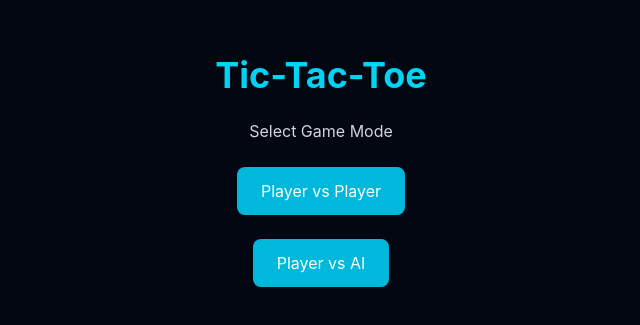
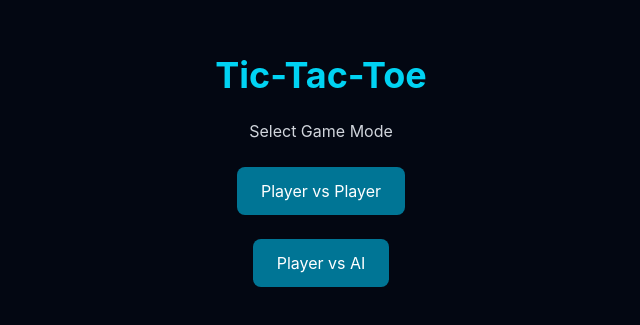
Before and after one commit to LidonJacob/Tic-Tac-Toe, a React (Vite) app in the folder frontend/: page / in a window 1280 px wide. Shown: the part 229-554 px from the top of the page, without its empty margins (319-959 px from the left). Built offline with nearby package versions, Linux system fonts and the light colour scheme.

Commit message:
improved UX

```diff
--- a/frontend/src/components/DifficultySelector.jsx
+++ b/frontend/src/components/DifficultySelector.jsx
@@ -1,25 +1,31 @@
 const DifficultySelector = ({ onSelectDifficulty }) => {
   return (
     <div className="min-h-screen bg-gray-950 flex flex-col items-center justify-center gap-6 px-4 py-8">
-      <h1 className="text-3xl sm:text-4xl font-bold text-cyan-400">Choose Difficulty</h1>
+      <h1 className="text-3xl sm:text-4xl font-bold text-cyan-400">
+        Choose Difficulty
+      </h1>
 
       <button
         onClick={() => onSelectDifficulty("easy")}
-        className="px-4 py-3 sm:px-6 bg-cyan-500 text-white rounded-lg cursor-pointer hover:bg-green-500"
+        className="px-4 py-3 sm:px-6 bg-cyan-700 text-white rounded-lg cursor-pointer
+         hover:bg-cyan-800 focus-visible:outline-2
+         focus-visible:outline-offset-2 focus-visible:outline-cyan-400"
       >
         {" "}
         Easy{" "}
       </button>
       <button
         onClick={() => onSelectDifficulty("medium")}
-        className="px-4 py-3 sm:px-6 bg-cyan-500 text-white rounded-lg cursor-pointer hover:bg-yellow-500"
+        className="px-4 py-3 sm:px-6 bg-cyan-700 text-white rounded-lg cursor-pointer hover:bg-cyan-800
+        focus-visible:outline-2 focus-visible:outline-offset-2 focus-visible:outline-cyan-400"
       >
         {" "}
         Medium{" "}
       </button>
       <button
         onClick={() => onSelectDifficulty("hard")}
-        className="px-4 py-3 sm:px-6 bg-cyan-500 text-white rounded-lg cursor-pointer hover:bg-red-500"
+        className="px-4 py-3 sm:px-6 bg-cyan-700 text-white rounded-lg cursor-pointer hover:bg-cyan-800
+        focus-visible:outline-2 focus-visible:outline-offset-2 focus-visible:outline-cyan-400"
       >
         {" "}
         Hard{" "}
@@ -29,12 +35,3 @@ const DifficultySelector = ({ onSelectDifficulty }) => {
 };
 
 export default DifficultySelector;
-
-
-//useeffect is a hook that allows you to perform side effects in function components, it has a dependency array
-//dpendency array
-//No dependncy array runs after every render
-//empty dependncy array runs after first render
-//dependency array runs after every render or change of dependency also on the first render
-
-//useCallback keeps a function in memory
--- a/frontend/src/components/GameControls.jsx
+++ b/frontend/src/components/GameControls.jsx
@@ -3,14 +3,14 @@ const GameControls = ({ onRestart, onChangeMode }) => {
     <div className="flex flex-wrap justify-center gap-3 sm:gap-5">
       <button
         onClick={onRestart}
-        className="mt-6 px-4 py-3 sm:px-6 bg-cyan-500 hover:bg-cyan-600 text-white font-bold rounded-lg"
+        className="mt-6 px-4 py-3 sm:px-6 bg-cyan-700 hover:bg-cyan-800 text-white font-bold rounded-lg"
       >
         Restart Game
       </button>
 
       <button
         onClick={onChangeMode}
-        className="mt-6 px-4 py-3 sm:px-6 bg-cyan-500 hover:bg-red-500 text-white font-bold rounded-lg "
+        className="mt-6 px-4 py-3 sm:px-6 bg-cyan-700 hover:bg-red-700 text-white font-bold rounded-lg "
       >
         {" "}
         Change Mode{" "}
--- a/frontend/src/components/GameModeSelector.jsx
+++ b/frontend/src/components/GameModeSelector.jsx
@@ -7,14 +7,16 @@ const GameModeSelector = ({ onSelectMode }) => {
 
       <button
         onClick={() => onSelectMode("player")}
-        className="px-4 py-3 sm:px-6 bg-cyan-500 text-white rounded-lg "
+        className="px-4 py-3 sm:px-6 bg-cyan-700 hover:bg-cyan-800 text-white rounded-lg
+        focus-visible:outline-2 focus-visible:outline-offset-2 focus-visible:outline-cyan-400"
       >
         {" "}
         Player vs Player{" "}
       </button>
       <button
         onClick={() => onSelectMode("ai")}
-        className="px-4 py-3 sm:px-6 bg-cyan-500 text-white rounded-lg"
+        className="px-4 py-3 sm:px-6 bg-cyan-700 hover:bg-cyan-800 text-white rounded-lg
+        focus-visible:outline-2 focus-visible:outline-offset-2 focus-visible:outline-cyan-400"
       >
         Player vs AI
       </button>
```
